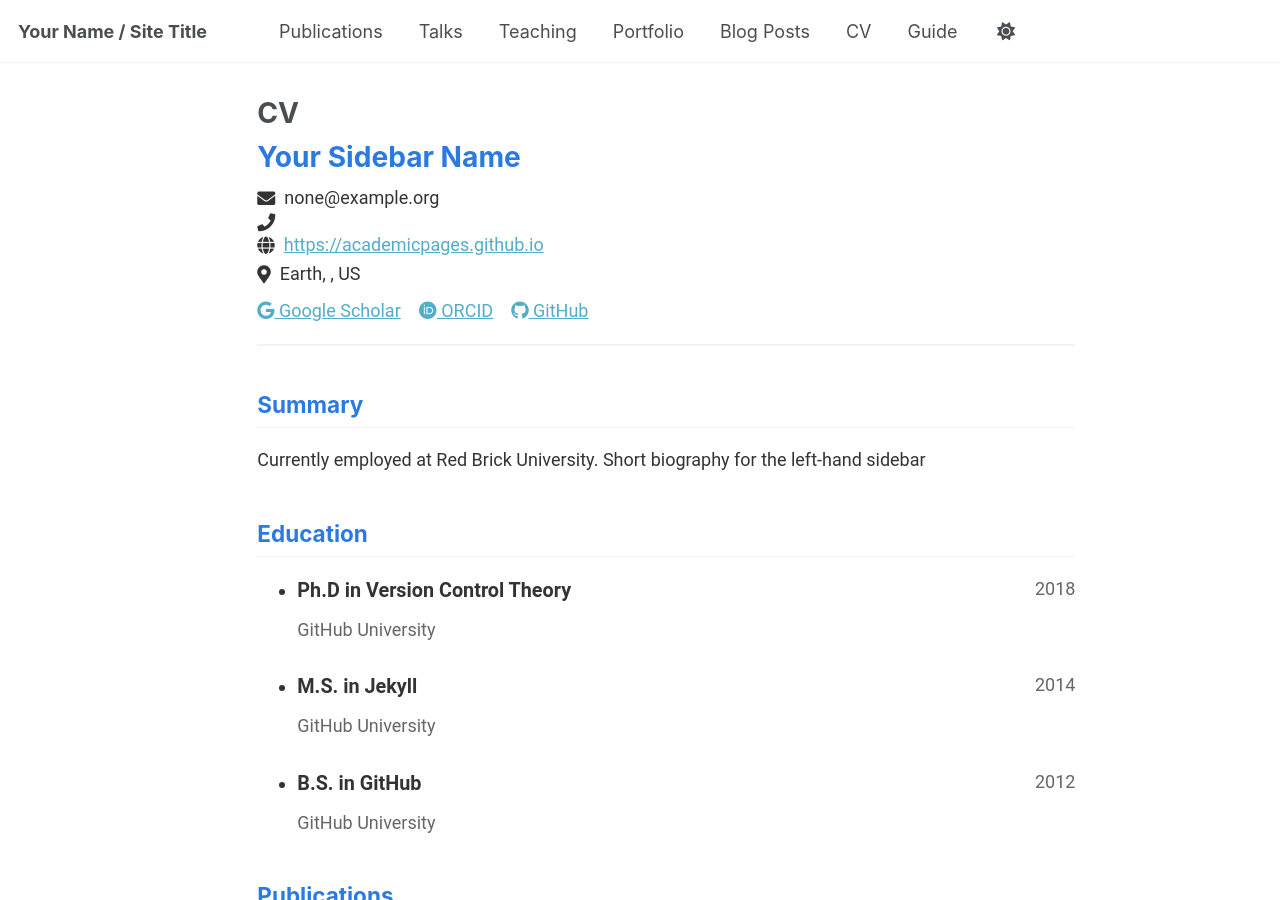
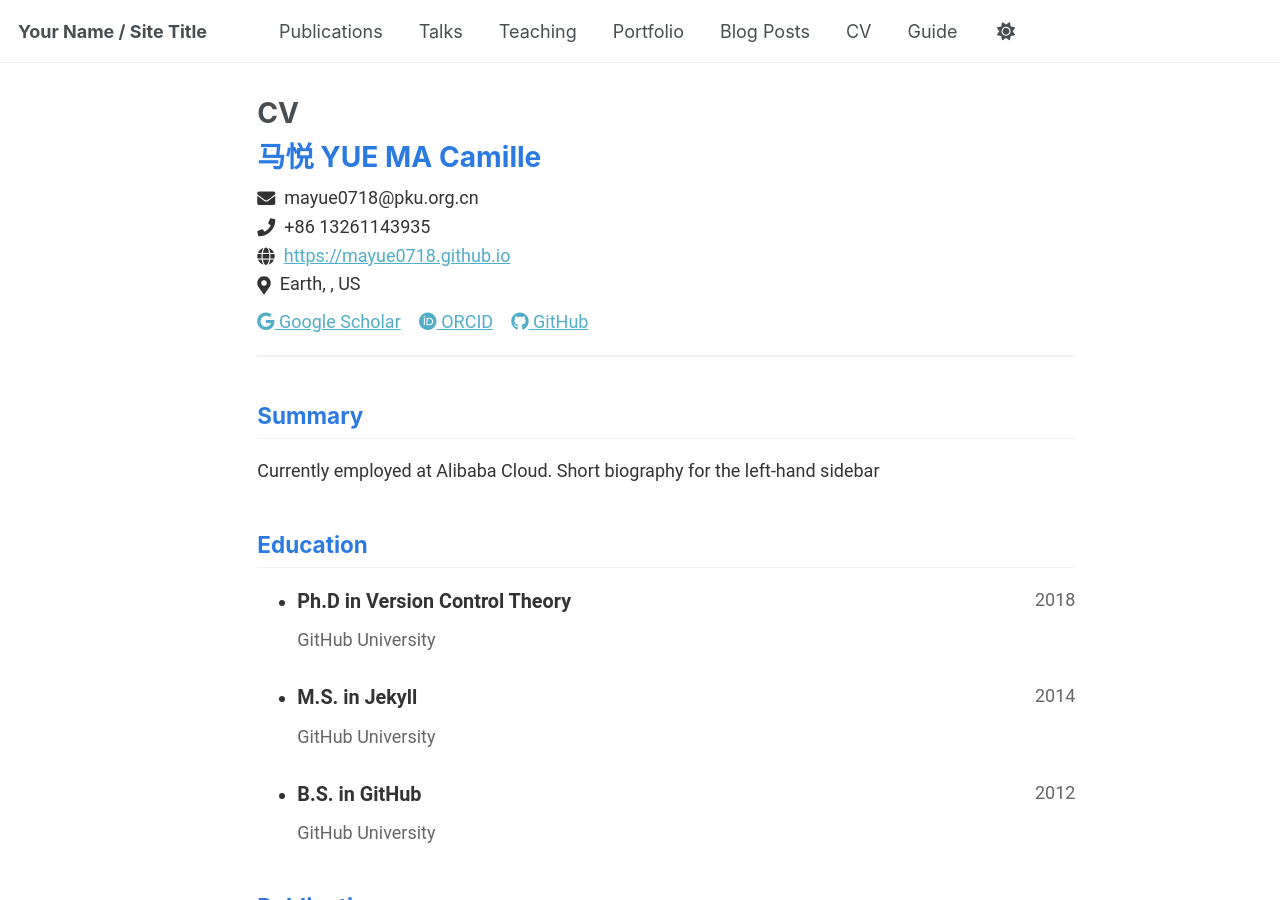
Before and after one commit to mayue0718/mayue0718.github.io, a Jekyll site: the page built from _pages/cv-json.md, in a window 1280 px wide and 900 px high. Built offline with Jekyll 4.4.1, drawn with Linux system fonts in a browser that asks for light colours; a script that is not in the unit is left out.

Commit message:
Update cv.json
first try

```diff
--- a/_data/cv.json
+++ b/_data/cv.json
@@ -1,10 +1,10 @@
 {
   "basics": {
-    "name": "Your Sidebar Name",
-    "email": "none@example.org",
-    "phone": "",
-    "website": "https://academicpages.github.io",
-    "summary": "Currently employed at Red Brick University. Short biography for the left-hand sidebar",
+    "name": "马悦 YUE MA Camille",
+    "email": "mayue0718@pku.org.cn",
+    "phone": "+86 13261143935",
+    "website": "https://mayue0718.github.io",
+    "summary": "Currently employed at Alibaba Cloud. Short biography for the left-hand sidebar",
     "location": {
       "address": "",
       "postalCode": "",
```
